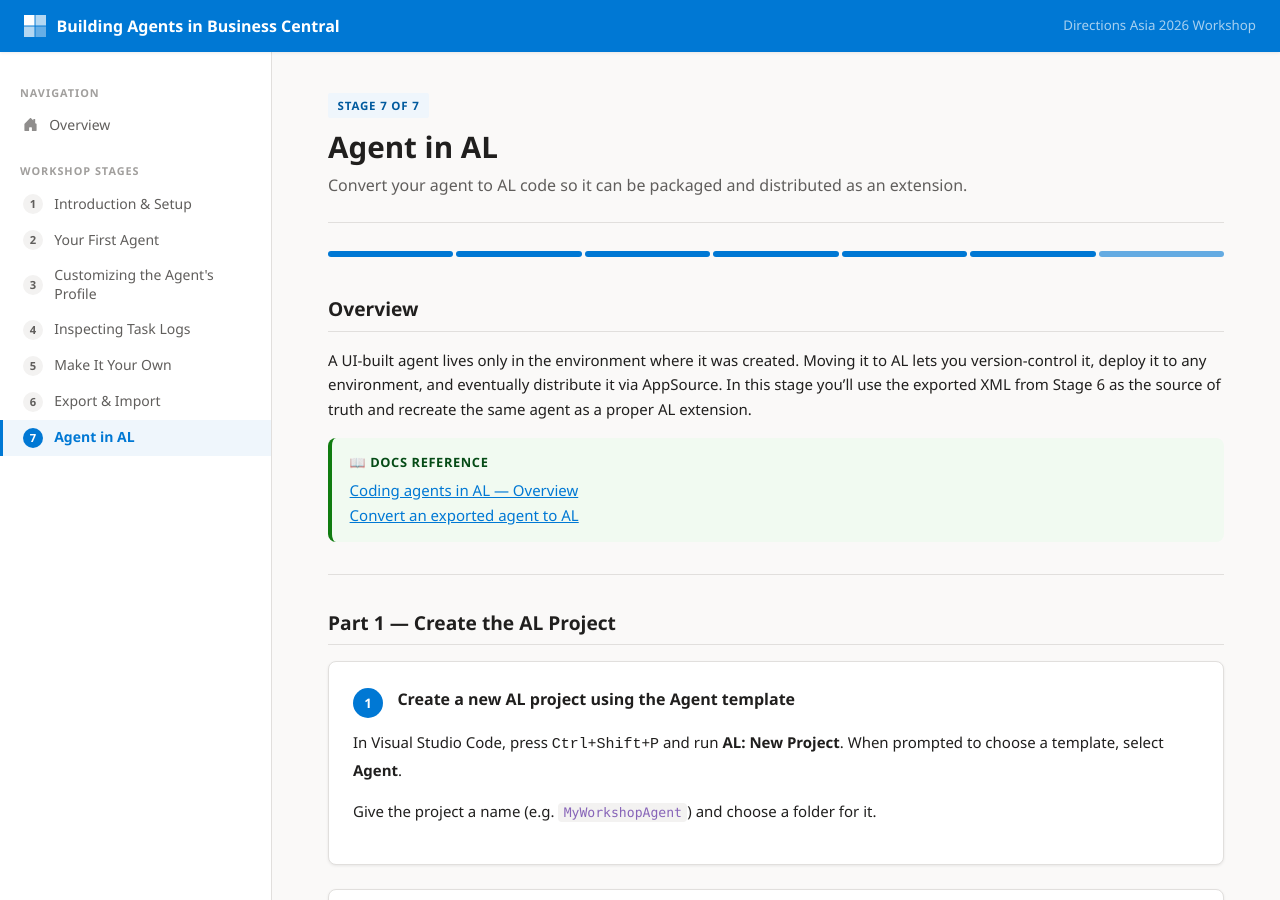
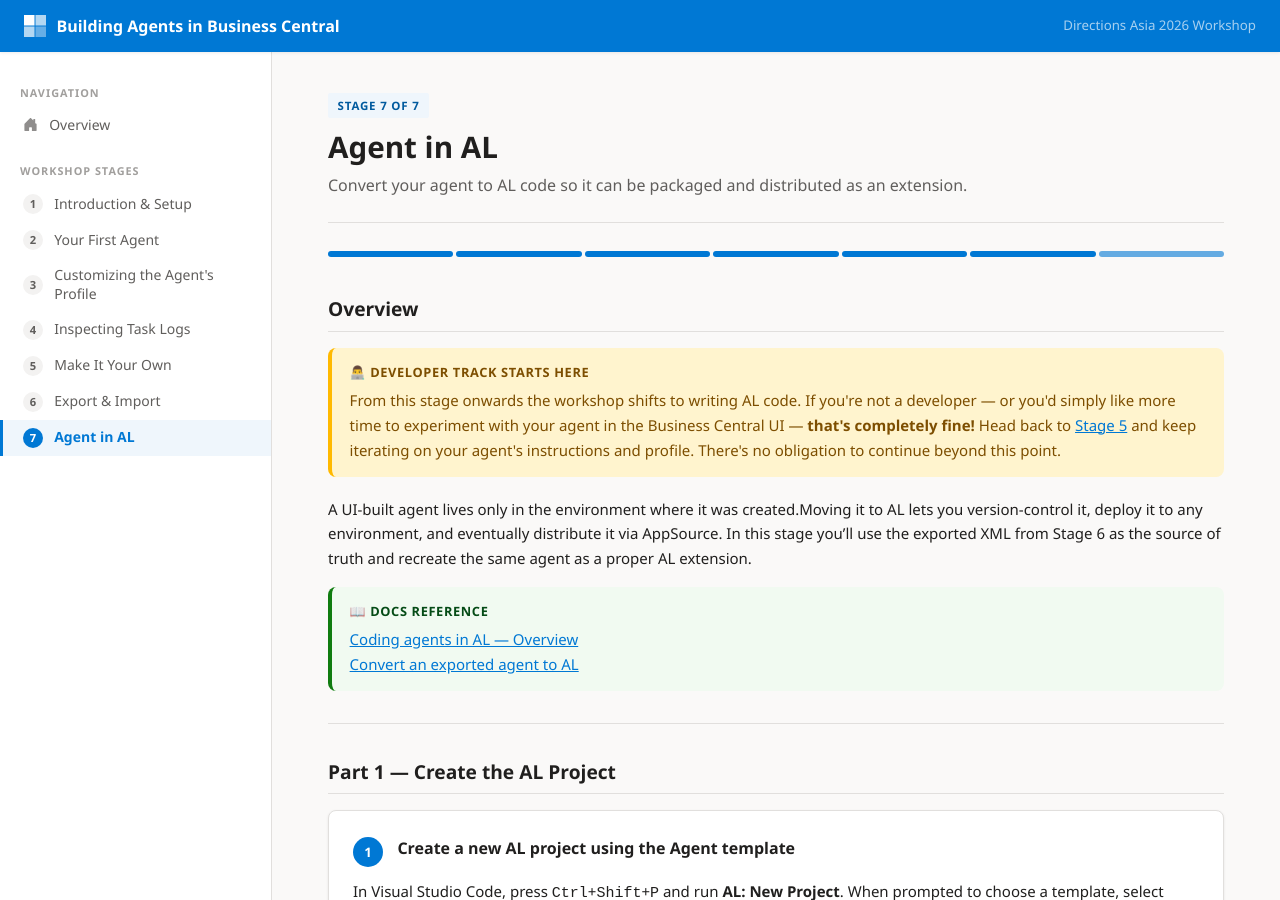
Before and after one commit to thloke/directionsAsia2026, a Jekyll site: the page built from stages/07-al-agent.md, in a window 1280 px wide and 900 px high. Built offline with Jekyll 4.4.1, drawn with Linux system fonts in a browser that asks for light colours.

Commit message:
Stage 7: add developer-track callout at top of page
Co-authored-by: Copilot <223556219+Copilot@users.noreply.github.com>

```diff
--- a/stages/07-al-agent.md
+++ b/stages/07-al-agent.md
@@ -9,7 +9,12 @@ prev_title: "Export & Import"
 
 ## Overview
 
-A UI-built agent lives only in the environment where it was created. Moving it to AL lets you version-control it, deploy it to any environment, and eventually distribute it via AppSource. In this stage you'll use the exported XML from Stage 6 as the source of truth and recreate the same agent as a proper AL extension.
+<div class="callout callout-warning">
+  <div class="callout-title">&#128104;&#8205;&#128187; Developer track starts here</div>
+  From this stage onwards the workshop shifts to writing AL code. If you're not a developer — or you'd simply like more time to experiment with your agent in the Business Central UI — <strong>that's completely fine!</strong> Head back to <a href="{{ '/stages/05-publishing/' | relative_url }}">Stage 5</a> and keep iterating on your agent's instructions and profile. There's no obligation to continue beyond this point.
+</div>
+
+A UI-built agent lives only in the environment where it was created.Moving it to AL lets you version-control it, deploy it to any environment, and eventually distribute it via AppSource. In this stage you'll use the exported XML from Stage 6 as the source of truth and recreate the same agent as a proper AL extension.
 
 <div class="callout callout-tip">
   <div class="callout-title">&#128214; Docs reference</div>
```
